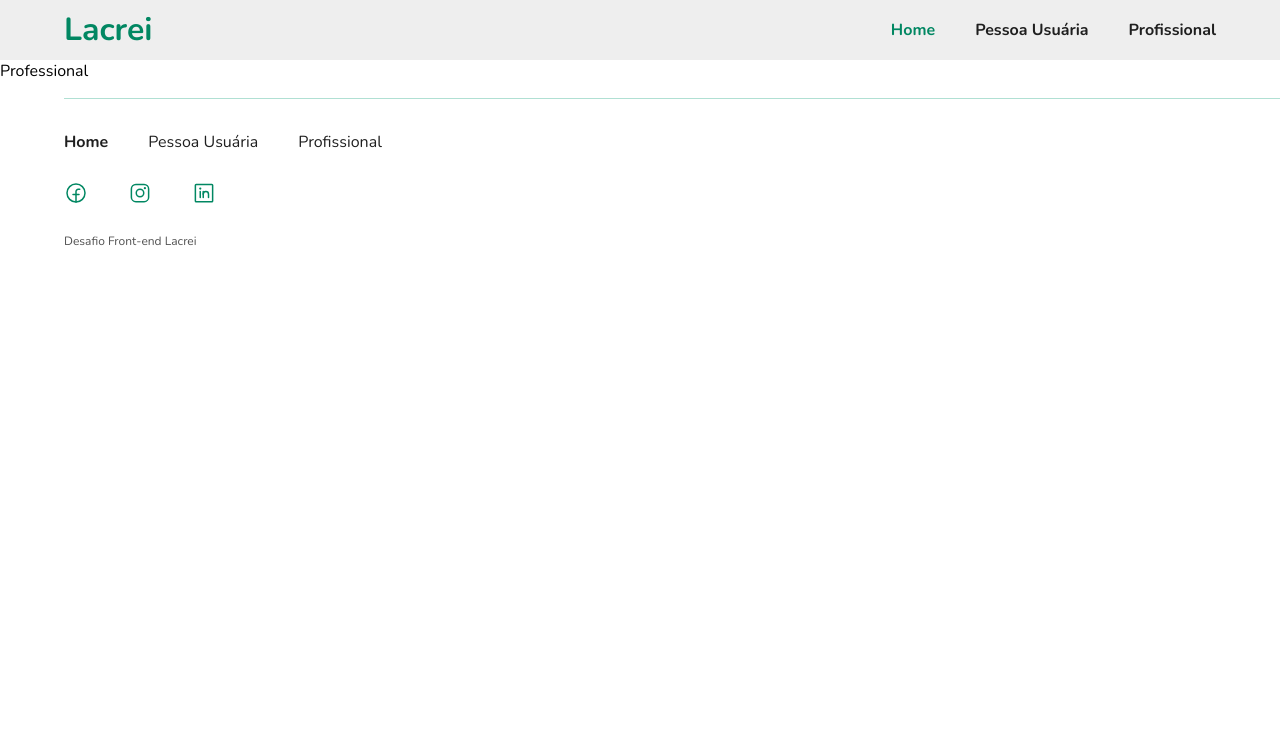
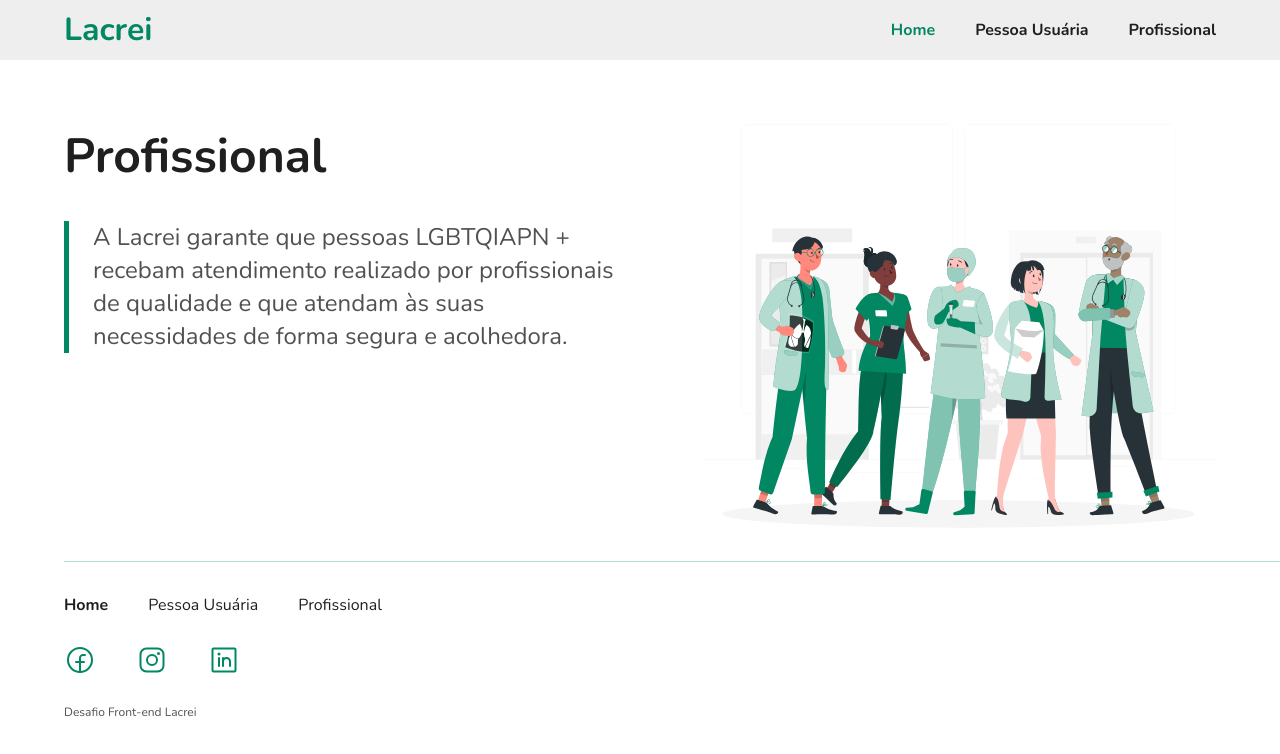
Before and after one commit to ribeirojer/Challenge-Lacrei, a React (Vite) app: page /profissional in a window 1280 px wide. Shown: the top 754 px of the page. Built offline with nearby package versions, Linux system fonts and the light colour scheme.

Commit message:
edit profession page

```diff
--- a/src/components/Button.tsx
+++ b/src/components/Button.tsx
@@ -1,9 +1,10 @@
+import { ReactNode } from "react";
 import styled from "styled-components";
 
 type Props = {
   color: string;
   theme: string;
-  text: string;
+  children: ReactNode;
 };
 
 const Wrapper = styled.button`
@@ -25,10 +26,10 @@ const Wrapper = styled.button`
   }
 `;
 
-const Button = ({ color, theme, text }: Props) => {
+const Button = ({ color, theme, children }: Props) => {
   return (
     <Wrapper color={color} theme={theme}>
-      {text}
+      {children}
     </Wrapper>
   );
 };
--- a/src/components/Content.tsx
+++ b/src/components/Content.tsx
@@ -1,7 +1,9 @@
+import { ReactNode } from "react";
 import styled from "styled-components";
 
 type Props = {
   width: string;
+  children: ReactNode;
 };
 
 const Wrapper = styled.p`
@@ -12,7 +14,7 @@ const Wrapper = styled.p`
   width: ${(props) => props.itemProp};
 `;
 
-const Content = ({ width, children }: any) => {
+const Content = ({ width, children }: Props) => {
   return <Wrapper itemProp={width}>{children}</Wrapper>;
 };
 
--- a/src/components/Footer.tsx
+++ b/src/components/Footer.tsx
@@ -55,9 +55,9 @@ const Footer = (props: Props) => {
         <span>Profissional</span>
       </div>
       <div className="logos">
-        <FacebookLogo size={24} />
-        <InstagramLogo size={24} />
-        <LinkedinLogo size={24} />
+        <FacebookLogo size={32} />
+        <InstagramLogo size={32} />
+        <LinkedinLogo size={32} />
       </div>
       <p>Desafio Front-end Lacrei</p>
     </Wrapper>
--- a/src/index.css
+++ b/src/index.css
@@ -1,5 +1,16 @@
-@import url('https://fonts.googleapis.com/css2?family=Nunito:wght@400;500;700&display=swap');
+@import url("https://fonts.googleapis.com/css2?family=Nunito:wght@400;500;700&display=swap");
 
+:root {
+  font-size: 16px;
+  line-height: 24px;
+  font-weight: 400;
+
+  font-synthesis: none;
+  text-rendering: optimizeLegibility;
+  -webkit-font-smoothing: antialiased;
+  -moz-osx-font-smoothing: grayscale;
+  -webkit-text-size-adjust: 100%;
+}
 * {
   padding: 0;
   margin: 0;
--- a/src/pages/Home.tsx
+++ b/src/pages/Home.tsx
@@ -2,7 +2,7 @@ import styled from "styled-components";
 import Button from "../components/Button";
 import Content from "../components/Content";
 import Title from "../components/Title";
-import imagem from "../assets/img1.svg"
+import imagem from "../assets/img1.svg";
 
 type Props = {};
 
@@ -13,7 +13,11 @@ const Wrapper = styled.header`
   .wrapper {
     width: 453px;
   }
+  .wrapper p {
+    margin-bottom: 2rem;
+  }
   .wrapper div {
+    margin-top: 3rem;
     display: flex;
     gap: 69px;
   }
@@ -24,10 +28,16 @@ const Home = (props: Props) => {
     <Wrapper>
       <div className="wrapper">
         <Title>Boas vindas a Lacrei Saúde</Title>
-        <Content width={"403px"}>Uma plataforma segura e acolhedora para comunidade LGBTQIAPN+</Content>
+        <Content width={"403px"}>
+          Uma plataforma segura e acolhedora para comunidade LGBTQIAPN+
+        </Content>
         <div>
-          <Button color={"#ffffff"} theme={"#018762"} text={"Pessoa Usuária"} />
-          <Button color={"#018762"} theme={"#ffffff"} text={"Profissional"} />
+          <Button color={"#ffffff"} theme={"#018762"}>
+            Pessoa Usuária
+          </Button>
+          <Button color={"#018762"} theme={"#ffffff"}>
+            Profissional
+          </Button>
         </div>
       </div>
       <img src={imagem} alt="" />
--- a/src/pages/Professional.tsx
+++ b/src/pages/Professional.tsx
@@ -1,10 +1,45 @@
-import React from 'react'
+import Content from '../components/Content';
+import Title from '../components/Title';
+import imagem from "../assets/img3.svg";
+import styled from 'styled-components';
 
-type Props = {}
+type Props = {};
+
+const Wrapper = styled.header`
+  display: flex;
+  justify-content: space-between;
+  padding: 4rem 4rem 0 4rem;
+  .wrapper {
+    width: 550px;
+  }
+  .wrapper div {
+    display: flex;
+    margin-top: 2rem;
+    gap: 24px;
+  }
+  .line {
+    width: 5px;
+    height: 132px;
+    background: #018762;
+  }
+`;
 
 const Professional = (props: Props) => {
   return (
-    <div>Professional</div>
+    <Wrapper>
+      <div className="wrapper">
+        <Title>Profissional</Title>
+        <div>
+          <span className="line"></span>
+          <Content width={"521px"}>
+            A Lacrei garante que pessoas LGBTQIAPN + recebam atendimento
+            realizado por profissionais de qualidade e que atendam às suas
+            necessidades de forma segura e acolhedora.
+          </Content>
+        </div>
+      </div>
+      <img src={imagem} alt="" />
+    </Wrapper>
   )
 }
 
```
Also changed, not shown: src/components/Title.tsx (+5 -2 lines).
